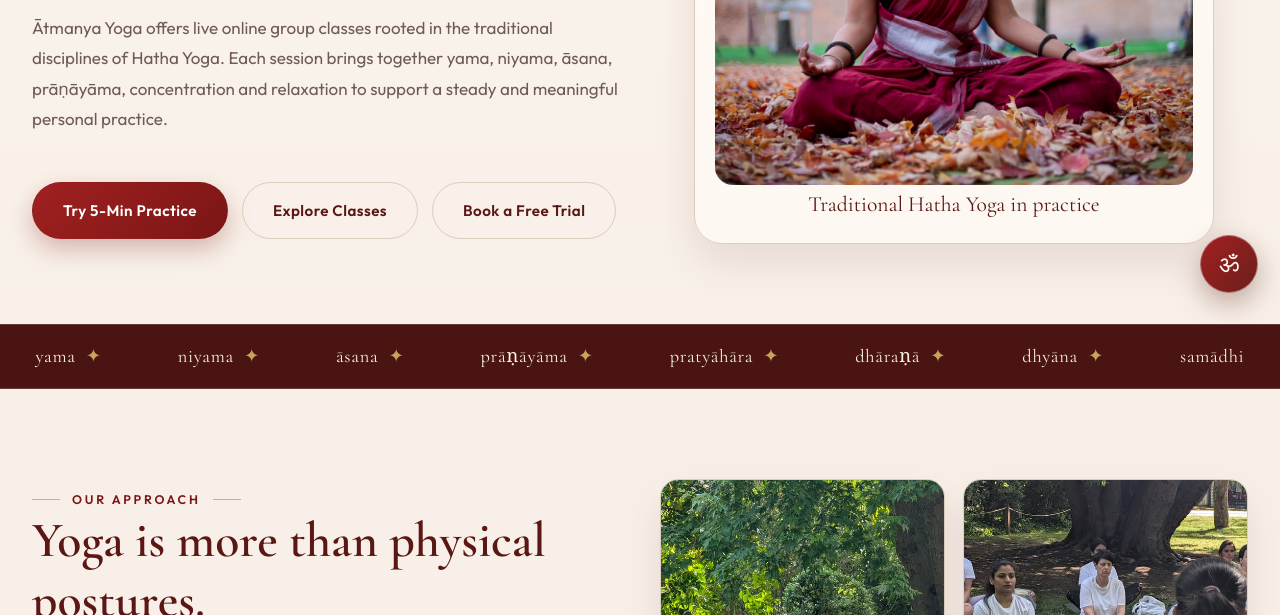
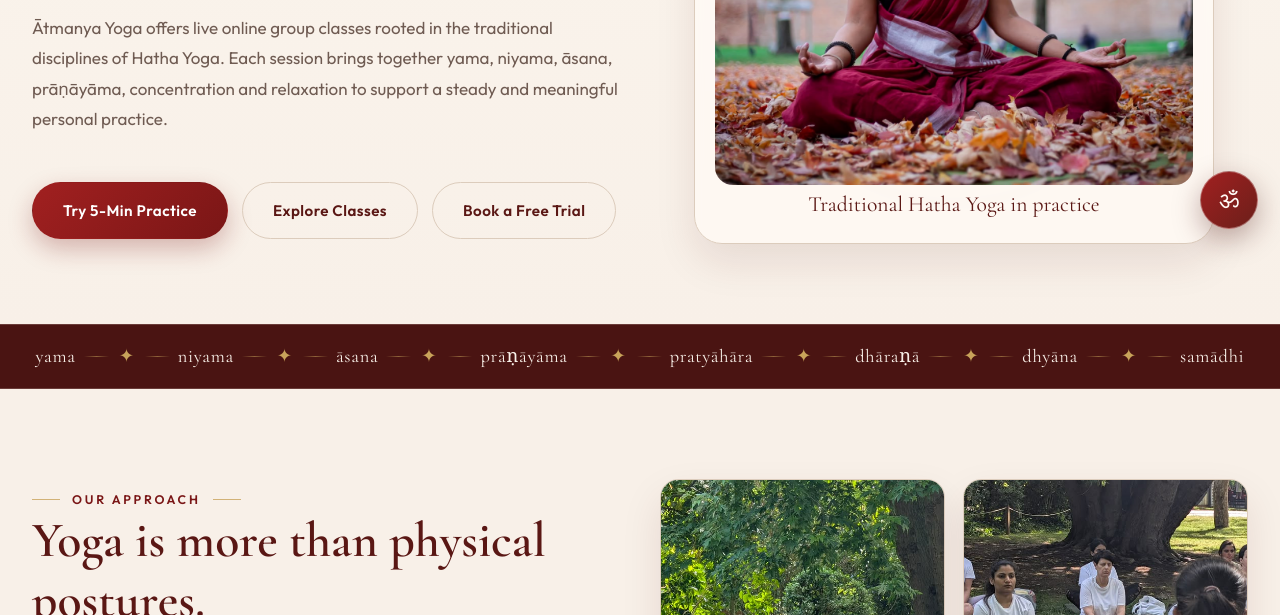
Before and after one commit to atmanyayoga/atmanyayoga.github.io, a plain HTML site: page index.html in a window 1280 px wide. Shown: the part 485-1100 px from the top of the page. Drawn offline with nearby package versions, Linux system fonts and the light colour scheme.

Commit message:
Fill strip gaps with gold dividers and lift chat button

```diff
--- a/css/style.css
+++ b/css/style.css
@@ -433,7 +433,7 @@ html[data-theme="dark"] .mantra-strip { background: #2a1715; }
   width: min(1380px, 96%);
   margin: 0 auto;
   padding: 0 10px;
-  column-gap: 12px;
+  column-gap: 8px;
   row-gap: 2px;
   white-space: normal;
   font-family: var(--serif);
@@ -441,8 +441,25 @@ html[data-theme="dark"] .mantra-strip { background: #2a1715; }
   letter-spacing: 0.04em;
   line-height: 1.7;
 }
-.mantra-track span { display: inline-flex; align-items: center; gap: 10px; white-space: nowrap; }
-.mantra-track i { color: var(--gold); font-style: normal; padding: 0; }
+.mantra-track span { white-space: nowrap; }
+.mantra-track i.mantra-sep {
+  flex: 1 1 40px;
+  min-width: 34px;
+  display: inline-flex;
+  align-items: center;
+  justify-content: center;
+  color: var(--gold);
+  font-style: normal;
+}
+.mantra-track i.mantra-sep::before,
+.mantra-track i.mantra-sep::after {
+  content: "";
+  height: 1px;
+  flex: 1 1 auto;
+  background: linear-gradient(90deg, transparent, rgba(200,163,90,0.55), transparent);
+}
+.mantra-track i.mantra-sep::before { margin-right: 10px; }
+.mantra-track i.mantra-sep::after { margin-left: 10px; }
 
 /* Sections */
 .section { padding: 90px 0; }
@@ -798,14 +815,16 @@ html[data-theme="dark"] .site-footer { background: #2a1715; }
   .session-controls .btn { min-width: 0; flex: 1; }
   .hero { padding-top: 60px; }
   .hero-copy { align-items: flex-start; }
-  .mantra-track { font-size: 1rem; column-gap: 10px; row-gap: 4px; padding: 0 8px; justify-content: center; }
-  .mantra-track span { gap: 6px; }
+  .mantra-track { font-size: 1rem; column-gap: 6px; row-gap: 4px; padding: 0 8px; justify-content: center; }
+  .mantra-track i.mantra-sep { min-width: 16px; flex-basis: 16px; }
+  .mantra-track i.mantra-sep::before { margin-right: 5px; }
+  .mantra-track i.mantra-sep::after { margin-left: 5px; }
   .section { padding: 70px 0; }
   .schedule-row { grid-template-columns: 1fr; gap: 2px; }
   .steps li { align-items: flex-start; padding-top: 18px; }
 }
 /* FAQ chatbot */
-.chatbot { position: fixed; right: 22px; bottom: 22px; z-index: 9000; display: flex; flex-direction: column; align-items: flex-end; gap: 12px; font-family: var(--sans); }
+.chatbot { position: fixed; right: 22px; bottom: 86px; z-index: 9000; display: flex; flex-direction: column; align-items: flex-end; gap: 12px; font-family: var(--sans); }
 .chat-toggle { width: 58px; height: 58px; border-radius: 50%; border: 1px solid rgba(255,250,245,.35); background: linear-gradient(135deg, #a12020, #6b1f1a); color: #fffaf5; font-size: 1.5rem; cursor: pointer; box-shadow: 0 10px 28px rgba(74,20,18,.35); transition: transform .2s ease; }
 .chat-toggle:hover { transform: translateY(-2px); }
 .chat-panel { width: 370px; max-width: calc(100vw - 30px); max-height: 70vh; display: flex; flex-direction: column; background: var(--surface); border: 1px solid var(--border); border-radius: 18px; box-shadow: 0 20px 50px rgba(0,0,0,.28); overflow: hidden; }
@@ -831,4 +850,4 @@ html[data-theme="dark"] .site-footer { background: #2a1715; }
 .chat-form { display: flex; gap: 8px; padding: 10px 12px 14px; background: var(--surface); }
 .chat-input { flex: 1; min-width: 0; font-size: .9rem; padding: 10px 12px; }
 .chat-form .chat-send { padding: 10px 14px; font-size: .85rem; white-space: nowrap; }
-@media (max-width: 760px) { .chatbot { right: 12px; bottom: 12px; } .chat-panel { width: calc(100vw - 24px); max-height: 65vh; } }
+@media (max-width: 760px) { .chatbot { right: 12px; bottom: 74px; } .chat-panel { width: calc(100vw - 24px); max-height: 65vh; } }
--- a/index.html
+++ b/index.html
@@ -10,7 +10,7 @@
   <link rel="preconnect" href="https://fonts.gstatic.com" crossorigin>
   <link href="https://fonts.googleapis.com/css2?family=Cormorant+Garamond:ital,wght@0,400;0,500;0,600;0,700;1,400;1,500;1,600&family=Outfit:wght@300;400;500;600;700&display=swap" rel="stylesheet">
   <script>(function(){try{var t=localStorage.getItem("atmanya-theme");var d=t||(window.matchMedia&&window.matchMedia("(prefers-color-scheme: dark)").matches?"dark":"light");document.documentElement.setAttribute("data-theme",d);}catch(e){}})();</script>
-  <link rel="stylesheet" href="css/style.css?v=4">
+  <link rel="stylesheet" href="css/style.css?v=5">
 </head>
 <body>
 <div class="quote-ribbon" aria-label="Yoga quotes">
@@ -80,13 +80,13 @@
 
     <div class="mantra-strip" aria-hidden="true">
       <div class="mantra-track">
-        <span>yama <i>&#10022;</i></span>
-        <span>niyama <i>&#10022;</i></span>
-        <span>&#257;sana <i>&#10022;</i></span>
-        <span>pr&#257;&#7751;&#257;y&#257;ma <i>&#10022;</i></span>
-        <span>praty&#257;h&#257;ra <i>&#10022;</i></span>
-        <span>dh&#257;ra&#7751;&#257; <i>&#10022;</i></span>
-        <span>dhy&#257;na <i>&#10022;</i></span>
+        <span>yama</span><i class="mantra-sep">&#10022;</i>
+        <span>niyama</span><i class="mantra-sep">&#10022;</i>
+        <span>&#257;sana</span><i class="mantra-sep">&#10022;</i>
+        <span>pr&#257;&#7751;&#257;y&#257;ma</span><i class="mantra-sep">&#10022;</i>
+        <span>praty&#257;h&#257;ra</span><i class="mantra-sep">&#10022;</i>
+        <span>dh&#257;ra&#7751;&#257;</span><i class="mantra-sep">&#10022;</i>
+        <span>dhy&#257;na</span><i class="mantra-sep">&#10022;</i>
         <span>sam&#257;dhi</span>
       </div>
     </div>
```
Also changed, not shown: contact.html (+1 -1 lines), courses.html (+1 -1 lines), membership.html (+1 -1 lines), privacy-policy.html (+1 -1 lines), resources.html (+1 -1 lines), teacher.html (+1 -1 lines), terms-conditions.html (+1 -1 lines), virtual-session.html (+1 -1 lines).
